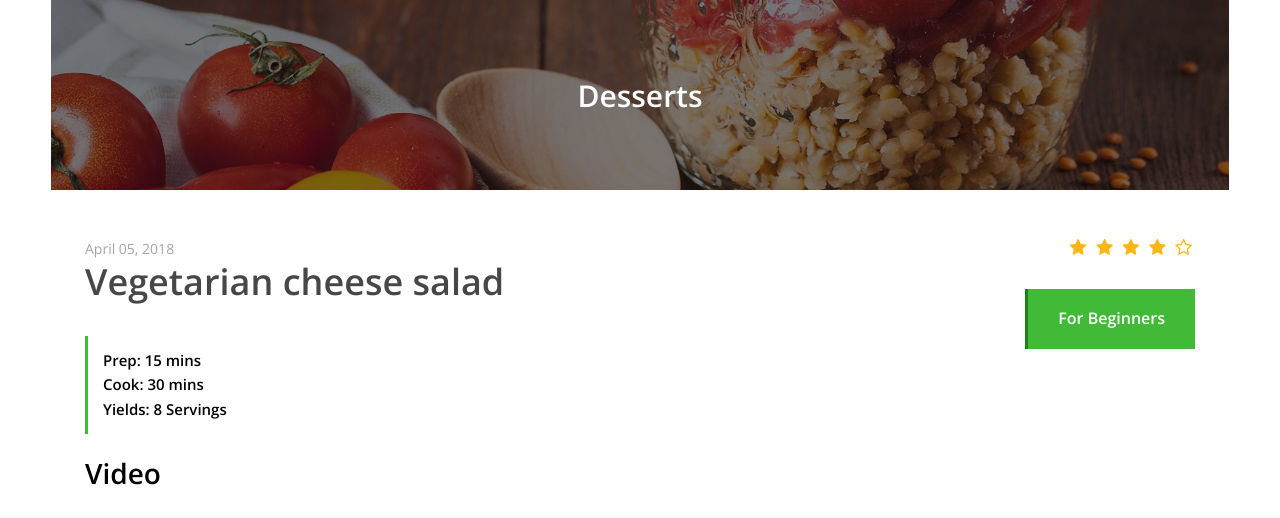
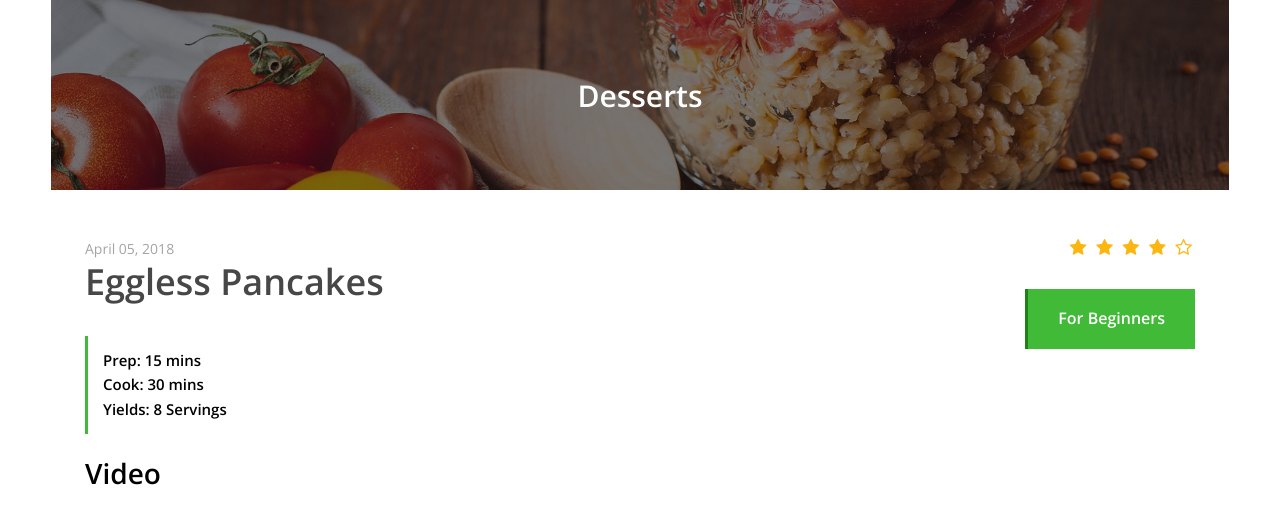
Before and after one commit to Sandhya18Chettiar/MDP-1, a plain HTML site: page recipe_pg_v1.0/receipe-post.html in a window 1280 px wide. Shown: the top 518 px of the page. Drawn offline with nearby package versions, Linux system fonts and the light colour scheme.

Commit message:
Name change

```diff
--- a/recipe_pg_v1.0/receipe-post.html
+++ b/recipe_pg_v1.0/receipe-post.html
@@ -40,7 +40,7 @@
                     <div class="col-12 col-md-8">
                         <div class="receipe-headline my-5">
                             <span>April 05, 2018</span>
-                            <h2>Vegetarian cheese salad</h2>
+                            <h2>Eggless Pancakes</h2>
                             <div class="receipe-duration">
                                 <h6>Prep: 15 mins</h6>
                                 <h6>Cook: 30 mins</h6>
```
